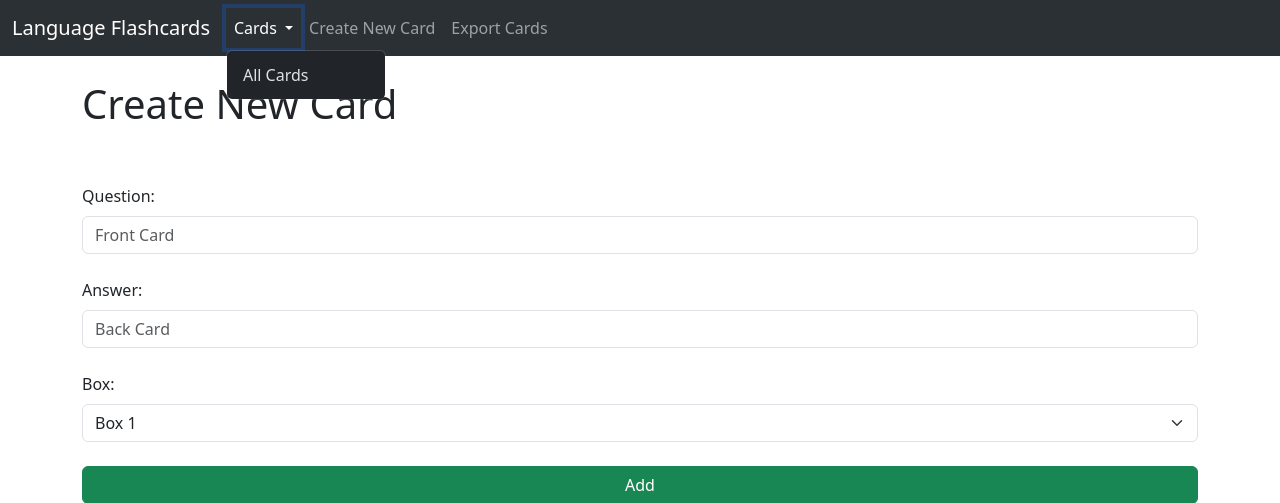
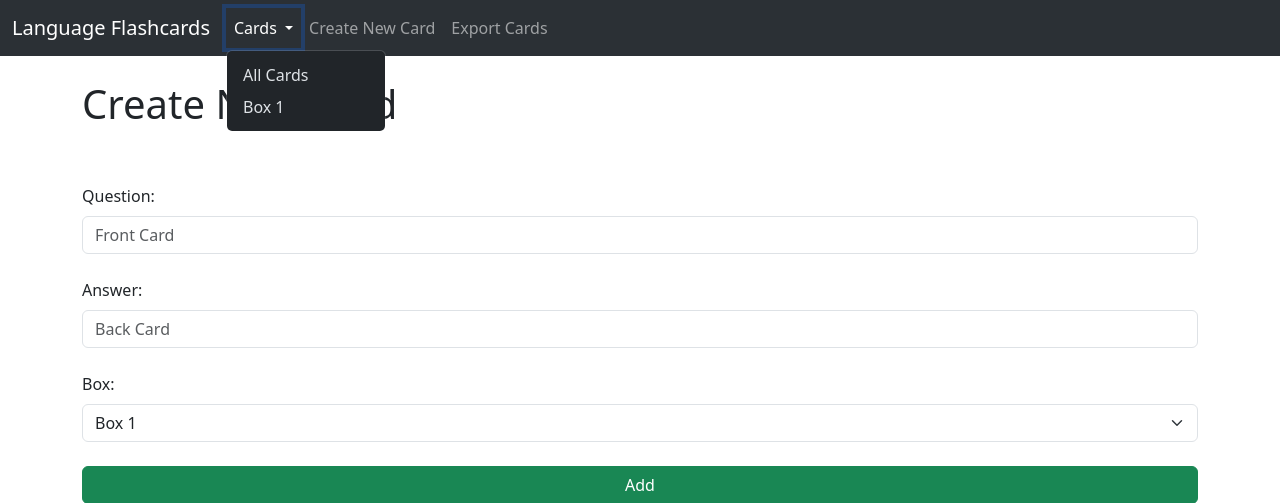
Before and after one commit to iloneczka/flashcards, a Django app: page /create_new_card.html in a window 1280 px wide, after a click on "Cards". Shown: the top 503 px of the page. Run offline with Django 4.2, Linux system fonts and the light colour scheme; tables that the repository leaves empty hold one stand-in row (values such as "Sample post").

Commit message:
Working chenges in all templates.

```diff
--- a/flash/website/templates/all_cards.html
+++ b/flash/website/templates/all_cards.html
@@ -4,7 +4,7 @@
     <h1>All Cards</h1>
     <br/>
     <ul class="list-group", style="">
-        {% regroup all_cards by box as box_grouped %}
+        {% regroup cards by box as box_grouped %}
         {% for box in box_grouped %}
             <li class="list-group-item">
                 <h2>🗃 Box {{ box.grouper }}</h2>
--- a/flash/website/templates/base.html
+++ b/flash/website/templates/base.html
@@ -21,7 +21,12 @@
                     Cards
                   </a>
                   <ul class="dropdown-menu" aria-labelledby="navbarDropdown">
-                  <li><a class="dropdown-item" href="{% url 'all_cards' %}">All Cards</a></li>
+                    <li><a class="dropdown-item" href="{% url 'all_cards' box_number=0 %}">All Cards</a></li>
+                    {% for box_num in unique_boxes %}
+                      {% if box_num != 0 %}
+                        <li><a class="dropdown-item" href="{% url 'all_cards' box_number=box_num.box %}">Box {{ box_num.box }}</a></li>
+                      {% endif %}
+                    {% endfor %}
                   </ul>
               </li>
               <li class="nav-item">
--- a/flash/website/urls.py
+++ b/flash/website/urls.py
@@ -3,10 +3,8 @@ from . import views
 
 urlpatterns = [
     path('', views.home, name="home"),
-    path('all_cards.html', views.all_cards, name="all_cards"),
-    # path('' ,views.CardListView.as_view(), name="all_cards"),
+    path('all_cards/<int:box_number>/', views.all_cards, name="all_cards"),
     path('create_new_card.html', views.create_new_card, name="create_new_card"),
-    # path( "edit/<int:pk>", views.UpdateView.as_view(), name="card-update"),
     path('export_cards/', views.export_cards, name='export_cards'),
     path('delete_card/<int:card_id>/', views.delete_card, name="delete_card"),
     path('edit_card/<int:card_id>/', views.edit_card, name='edit_card'),
--- a/flash/website/views.py
+++ b/flash/website/views.py
@@ -51,37 +51,17 @@ def flashcard_program(request, box_number):
     return render(request, 'flashcard_program.html', context)
 
 
-# def flashcard_program_box(request, box_number):
-#     unique_boxes = Card.objects.values('box').distinct()
-#     if request.method == 'POST':
-#         box_number = request.POST.get('box_number')
-#         cards_in_box = Card.objects.filter(box=box_number)
-#         print(cards_in_box)
-#         random_card = random.choice(cards_in_box)
-#         context = {
-#         'cards_in_box': cards_in_box,
-#         'random_card': random_card,
-#         'unique_boxes': unique_boxes,
-#         'box_number': box_number,
-#     }
-#         return render(request, 'flashcard_program_box.html', context)
-#     return render(request, 'flashcard_program_box.html', {'unique_boxes':unique_boxes, 'box_number': box_number})
-
-def all_cards(request):
+def all_cards(request, box_number):
     all_cards = Card.objects.all()
     unique_boxes = Card.objects.values('box').distinct()
-    return render(request, 'all_cards.html', {'all_cards': all_cards, 'BOXES': BOXES, 'unique_boxes': unique_boxes})
 
-def cards_by_box(request, box_number):
-    cards_in_box = Card.objects.filter(box=box_number)
-    unique_boxes = Card.objects.values('box').distinct()
+    if box_number != 0:
+        cards = all_cards.filter(box=box_number)
+        context = {'cards': cards, 'unique_boxes': unique_boxes, 'box_number': box_number}
+    else:
+        context = {'cards': all_cards, 'unique_boxes': unique_boxes}
 
-    context = {
-        'box_number': box_number,
-        'cards_in_box': cards_in_box,
-        'unique_boxes': unique_boxes,
-    }
-    return render(request, 'cards_by_box.html', context)
+    return render(request, 'all_cards.html', context)
 
 
 def edit_card(request, card_id):
```
Lines whose indentation alone changed are shown as unchanged.
